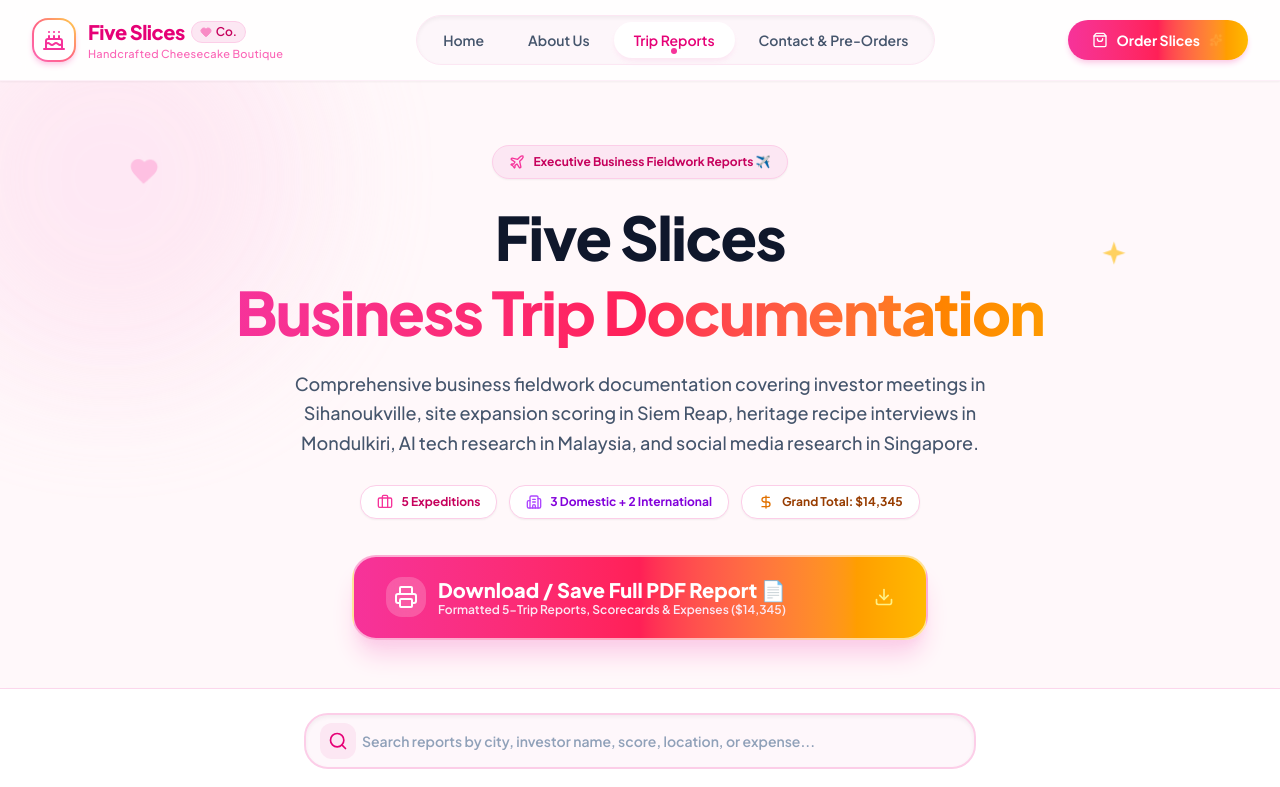
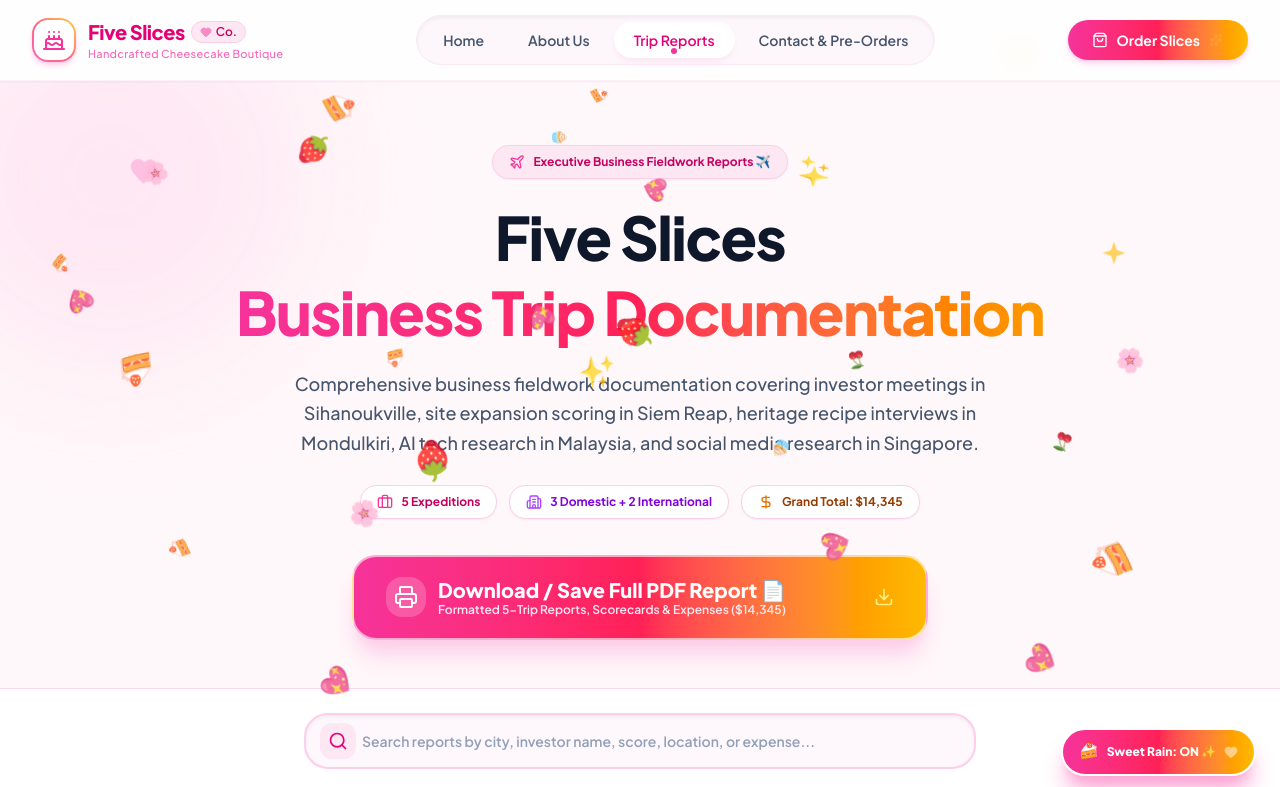
Before and after one commit to SokLeangSiv/BUS_Website, a Next.js app: page /trip-reports in a window 1280 px wide. Shown: the top 787 px of the page. Built offline with nearby package versions, Linux system fonts and the light colour scheme.

Commit message:
update the code with raining

```diff
--- a/app/globals.css
+++ b/app/globals.css
@@ -35,6 +35,28 @@
 @keyframes sparkle {
   0%, 100% { opacity: 0.2; transform: scale(0.8); }
   50% { opacity: 1; transform: scale(1.2); }
+}
+
+/* Falling Sweet Rain Keyframes */
+@keyframes falling-rain {
+  0% {
+    transform: translateY(-50px) rotate(0deg) scale(0.7);
+    opacity: 0;
+  }
+  15% {
+    opacity: 0.85;
+  }
+  85% {
+    opacity: 0.85;
+  }
+  100% {
+    transform: translateY(105vh) rotate(360deg) scale(1.1);
+    opacity: 0;
+  }
+}
+
+.animate-falling-rain {
+  animation: falling-rain linear infinite;
 }
 
 .animate-float {
--- a/app/layout.tsx
+++ b/app/layout.tsx
@@ -3,6 +3,7 @@
 import "./globals.css";
 import { Navbar } from "@/components/Navbar";
 import { Footer } from "@/components/Footer";
+import { SweetRain } from "@/components/SweetRain";
 
 const fredoka = Fredoka({
   variable: "--font-heading",
@@ -38,6 +39,7 @@
       <body className="min-h-full flex flex-col bg-[#fff8fa] text-slate-800 selection:bg-pink-200 selection:text-pink-900">
         <Navbar />
         <main className="flex-grow">{children}</main>
+        <SweetRain />
         <Footer />
       </body>
     </html>
--- /dev/null
+++ b/components/SweetRain.tsx
@@ -0,0 +1,77 @@
+"use client";
+
+import React, { useState } from "react";
+import { Sparkles, Heart } from "lucide-react";
+
+interface RainParticle {
+  id: number;
+  emoji: string;
+  left: number;
+  duration: number;
+  delay: number;
+  size: number;
+}
+
+const EMOJIS = ["🍰", "💖", "✨", "🍒", "🌸", "🍓", "🧁", "💖", "🍰"];
+
+// Pre-generate 28 particles with fixed pseudo-random values to avoid hydration mismatch
+const PARTICLES: RainParticle[] = Array.from({ length: 28 }, (_, i) => ({
+  id: i,
+  emoji: EMOJIS[i % EMOJIS.length],
+  left: Math.round(((i * 3.7 + (i % 5) * 17) % 92) + 4),
+  duration: Math.round(5 + (i % 4) * 1.5 + (i % 3) * 0.8),
+  delay: Math.round((i % 7) * 0.8 + (i % 3) * 0.4),
+  size: Math.round(18 + (i % 3) * 8),
+}));
+
+export const SweetRain: React.FC = () => {
+  const [enabled, setEnabled] = useState(true);
+
+  return (
+    <>
+      {/* Floating Toggle Button (Fixed Bottom-Right) */}
+      <div className="fixed bottom-6 right-6 z-50 print:hidden">
+        <button
+          onClick={() => setEnabled(!enabled)}
+          className={`group flex items-center gap-2 px-4 py-2.5 rounded-full font-extrabold text-xs shadow-xl transition-all duration-300 border-2 ${
+            enabled
+              ? "bg-gradient-to-r from-pink-500 via-rose-500 to-amber-400 text-white border-white shadow-pink-300 hover:scale-105"
+              : "bg-white text-slate-700 border-pink-200 hover:border-pink-400 shadow-slate-200"
+          }`}
+          title="Toggle Falling Cheesecake & Heart Rain Animation"
+        >
+          <span className="text-base animate-bounce" style={{ animationDuration: "2s" }}>
+            🍰
+          </span>
+          <span>Sweet Rain: {enabled ? "ON ✨" : "OFF"}</span>
+          <Heart
+            className={`w-3.5 h-3.5 ${
+              enabled ? "fill-white text-white animate-pulse" : "text-pink-400"
+            }`}
+          />
+        </button>
+      </div>
+
+      {/* Falling Rain Particles Overlay */}
+      {enabled && (
+        <div className="fixed inset-0 pointer-events-none z-40 overflow-hidden select-none print:hidden">
+          {PARTICLES.map((p) => (
+            <div
+              key={p.id}
+              className="absolute animate-falling-rain"
+              style={{
+                left: `${p.left}%`,
+                fontSize: `${p.size}px`,
+                animationDuration: `${p.duration}s`,
+                animationDelay: `${p.delay}s`,
+                top: `-40px`,
+              }}
+            >
+              {p.emoji}
+            </div>
+          ))}
+        </div>
+      )}
+    </>
+  );
+};
```
